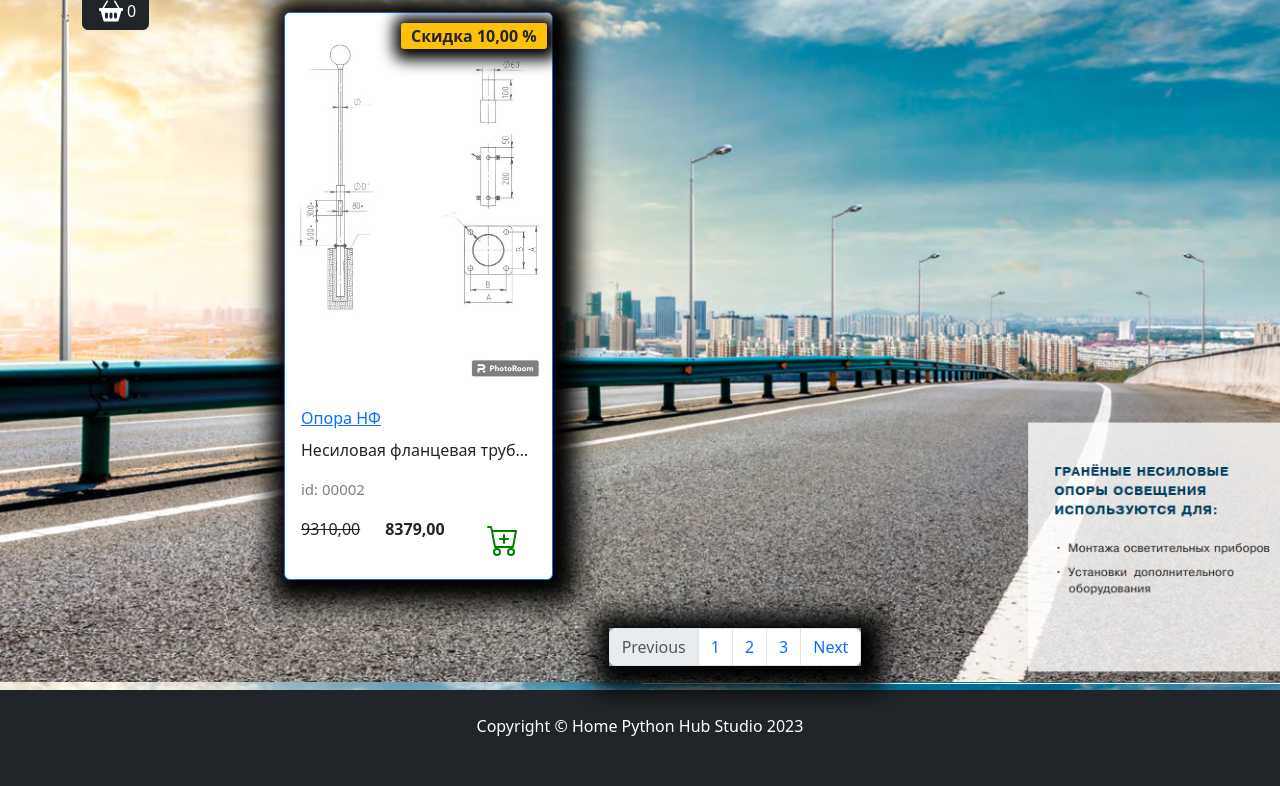
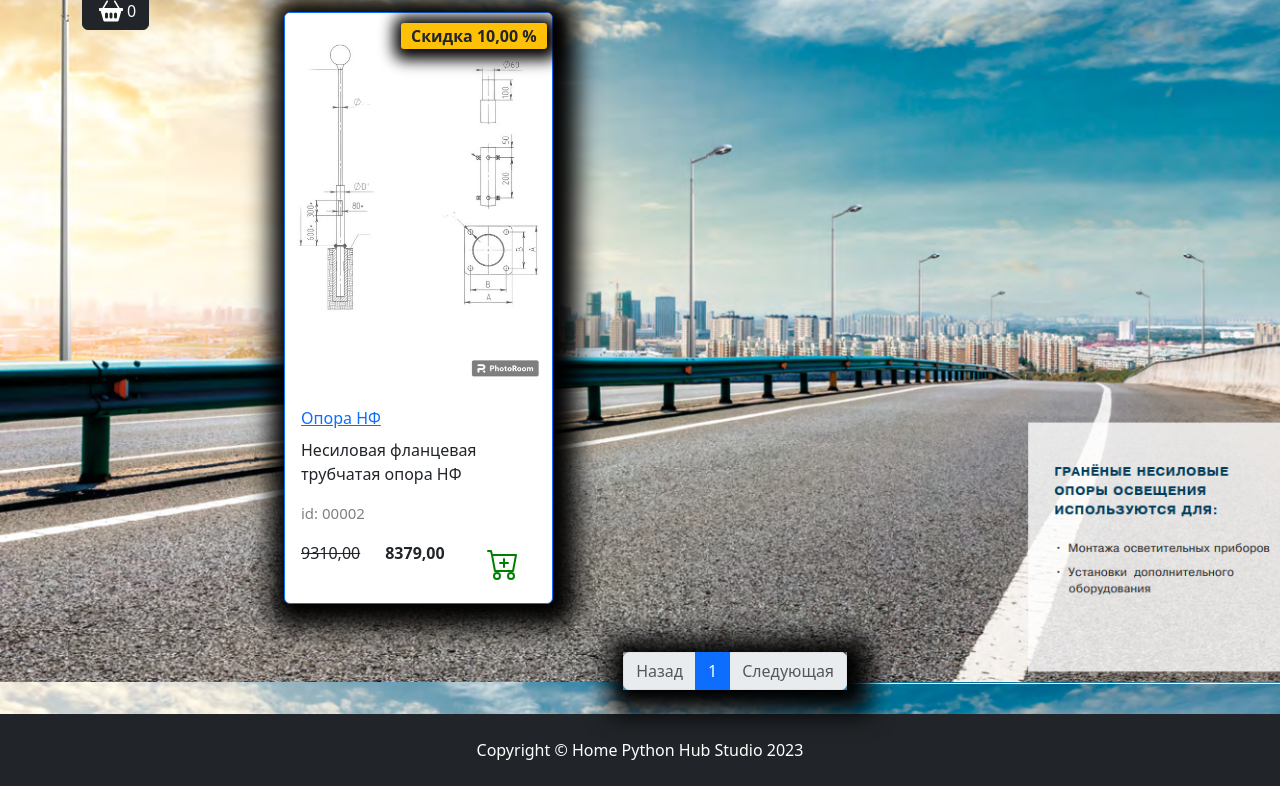
Before and after one commit to VK-Vitaliy/ProOpora, a Django app: page /catalog/dekorativnye-parkovye-opory-osvesheniya/ in a window 1280 px wide. Shown: the part 118-904 px from the top of the page. Before the commit the page ends 854 px from the top, so only its background shows below. Run offline with Django 4.2, Linux system fonts and the light colour scheme; data comes from the database, SQL or seed files in the repository; some libraries are stand-ins or nearby versions.

Commit message:
added pagination

```diff
--- a/goodsapp/fixtures/001_goods.json
+++ b/goodsapp/fixtures/001_goods.json
@@ -89,7 +89,7 @@
     "fields": {
       "name": "Мачта ВГМ",
       "slug": "machta-vgm",
-      "description": "Высокомачтовая опора со мобильной короной",
+      "description": "Высокомачтовая опора с мобильной короной",
       "image": "goods_images/vgm.jpg",
       "price": "633000.00",
       "discount": "0.00",
--- a/goodsapp/models.py
+++ b/goodsapp/models.py
@@ -28,6 +28,7 @@
         db_table = 'product'
         verbose_name = 'Товар'
         verbose_name_plural = 'Товары'
+        ordering = ("id", )
 
     def __str__(self):
         return self.name
--- a/goodsapp/templates/goodsapp/catalog.html
+++ b/goodsapp/templates/goodsapp/catalog.html
@@ -59,7 +59,7 @@
                         <a href="{% url "catalog:product" product.slug %}">
                             <p class="card-title">{{ product.name }}</p>
                         </a>
-                        <p class="card-text text-truncate">{{ product.description }}</p>
+                        <p class="card-text">{{ product.description|truncatechars:55 }}</p>
                         <p class="product_id">id: {{ product.display_id }}</p>
                         <div class="d-flex justify-content-between">
 
@@ -88,14 +88,25 @@
     <nav aria-label="Page navigation example">
         <ul class="pagination justify-content-center my-4">
             <div class="custom-shadow d-flex">
-                <li class="page-item disabled">
-                    <a class="page-link">Previous</a>
+                <li class="page-item {% if not goods.has_previous %}disabled{% endif %}">
+                    <a class="page-link" href="{% if goods.has_previous %}?page={{ goods.previous_page_number }}{% else %}
+                    #
+                    {% endif %}">Назад</a>
                 </li>
-                <li class="page-item"><a class="page-link" href="#">1</a></li>
-                <li class="page-item"><a class="page-link" href="#">2</a></li>
-                <li class="page-item"><a class="page-link" href="#">3</a></li>
-                <li class="page-item">
-                    <a class="page-link" href="#">Next</a>
+                {% for page in goods.paginator.page_range %}
+                    {% if page >= goods.number|add:-2 and page <= goods.number|add:2 %}
+                        <li class="page-item {% if goods.number == page %}
+                            active
+                        {% endif %}">
+                            <a class="page-link" href="?page={{ page }}">{{ page }}</a>
+                        </li>
+                    {% endif %}
+                {% endfor %}
+
+                <li class="page-item {% if not goods.has_next %}disabled{% endif %}">
+                    <a class="page-link" href="{% if goods.has_next %}?page={{ goods.next_page_number }}{% else %}
+                    #
+                    {% endif %}">Следующая</a>
                 </li>
             </div>
         </ul>
--- a/goodsapp/views.py
+++ b/goodsapp/views.py
@@ -1,13 +1,22 @@
+from django.core.paginator import Paginator
 from django.shortcuts import render, get_list_or_404
 
 from goodsapp.models import Product
 
 
 def catalog(request, category_slug):
-    goods = get_list_or_404(Product.objects.filter(category__slug=category_slug))
+    if category_slug == 'all':
+        goods = Product.objects.all()
+    else:
+        goods = get_list_or_404(Product.objects.filter(category__slug=category_slug))
+
+    page = request.GET.get('page', 1)
+    paginator = Paginator(goods, per_page=6)
+    current_page = paginator.page(int(page))
     context = {
         'title': 'ProOpora - catalog',
-        'goods': goods
+        'goods': current_page,
+        'slug_url': category_slug
     }
     return render(request, 'goodsapp/catalog.html', context)
 
```
